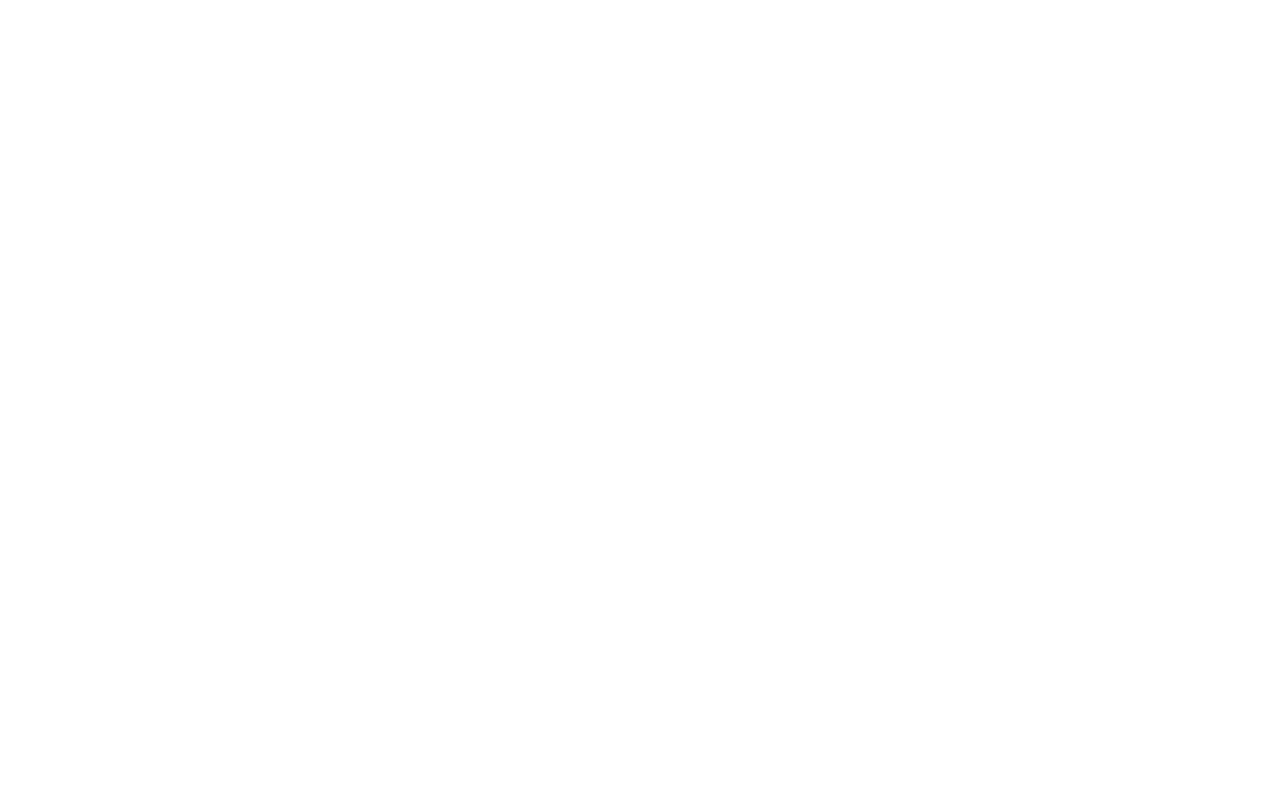
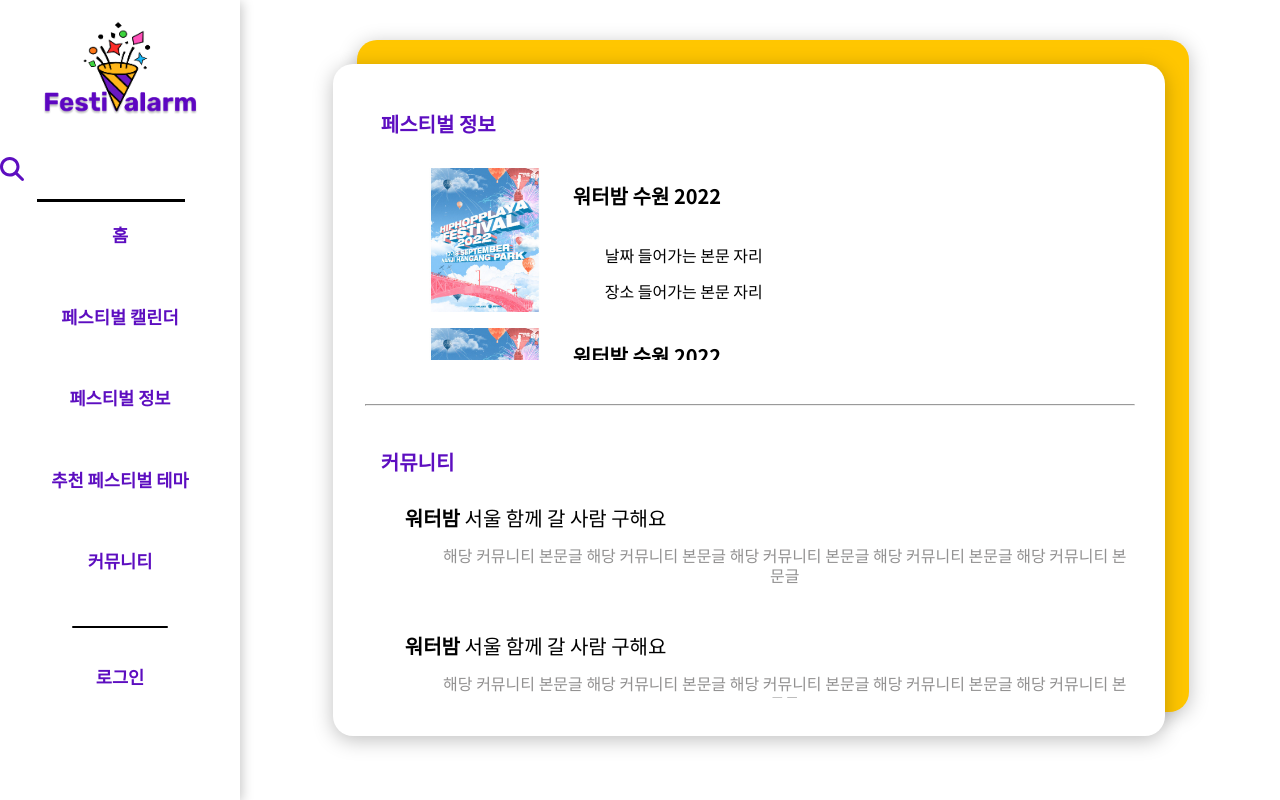
Before and after one commit to soyeons/MUTSA_team_Soyeon, a React (Create React App) app: page /search in a window 1280 px wide. Before the commit this address had no page. Built offline with nearby package versions, Linux system fonts and the light colour scheme; a web font is replaced by a local one.

Commit message:
[feat] 로고 추가, 검색 페이지 컴포넌트 구현

```diff
--- a/src/App.js
+++ b/src/App.js
@@ -21,6 +21,7 @@
 import TKShowPost from './pages/TKShowPost';
 import InfShowPost from './pages/InfShowPost';
 import EditPost from './pages/EditPost';
+import Search from './Search';
 
 const API_URL = 'http://172.20.10.4:8000/festivalapp/post/';
 
@@ -48,6 +49,7 @@
 					<Route path='/ticket/post/:postID' element={<TKShowPost apiUrl={API_URL} />} />
 					<Route path='/inf/post/:postID' element={<InfShowPost apiUrl={API_URL} />} />
 					<Route path='/writepost' element={<WritePost apiUrl={API_URL} />} />
+					<Route path='/search' element={<Search></Search>} />
 				</Routes>
 			</userContext.Provider>
 		</>
--- a/src/Nav.css
+++ b/src/Nav.css
@@ -14,8 +14,10 @@
 }
 
 .logoimg {
-	width: 9rem;
+	width: 10rem;
 	margin: 0 auto;
+	margin-top: 1rem;
+	margin-bottom: 2rem;
 }
 
 .search {
--- /dev/null
+++ b/src/Search.css
@@ -0,0 +1,171 @@
+@import url('https://fonts.googleapis.com/css2?family=Noto+Sans+KR:wght@100;300;400;500;700;900&display=swap');
+
+* {
+	font-family: 'Noto Sans KR', sans-serif;
+}
+
+.search {
+	display: flex;
+	padding-left: 0;
+	width: 100vw;
+	padding-bottom: 0;
+}
+
+.search nav {
+	background-color: white;
+	color: #5d0ec0;
+	height: 100vh;
+	width: 15rem;
+	box-shadow: 0.1rem 0.1rem 0.7rem rgb(200, 200, 200);
+}
+
+.searchBody {
+	position: relative;
+	background-size: cover;
+	background-repeat: no-repeat;
+	margin: 0 auto;
+	text-align: center;
+	padding-left: 2%;
+}
+
+.searchBackContainer {
+	background-color: #ffc600;
+	width: 65vw;
+	height: 42rem;
+	box-shadow: 0px 0.25rem 1.25rem rgba(0, 0, 0, 0.25);
+	border-radius: 1.25rem;
+	position: relative;
+	margin-top: 2.5rem;
+}
+
+.searchContainer {
+	position: absolute;
+	top: 1.5rem;
+	right: 1.5rem;
+	display: flex;
+	flex-direction: column;
+	width: 100%;
+	height: 100%;
+	box-shadow: 0px 0.25rem 1.25rem rgba(0, 0, 0, 0.25);
+	border-radius: 1.25rem;
+	background-color: white;
+	box-sizing: border-box;
+	padding: 2rem;
+	padding-top: 3rem;
+	gap: 2rem;
+	padding-bottom: 3rem;
+}
+
+.searchText p {
+	color: #5d0ec0;
+	text-align: left;
+	padding-left: 1rem;
+	font-weight: 600;
+	font-size: 1.25rem;
+	line-height: 1.5rem;
+	margin-top: 0;
+	margin-bottom: 1rem;
+}
+
+.searchFestList {
+	display: flex;
+	flex-direction: column;
+	overflow-y: scroll;
+	height: 13rem;
+	margin-top: 1rem;
+}
+
+.searchFestEach {
+	display: flex;
+	padding-left: 3rem;
+	gap: 1rem;
+	padding-top: 1rem;
+}
+
+.searchFestList img {
+	max-width: 20%;
+	object-fit: contain;
+}
+
+.searchFestDesc {
+	display: flex;
+	flex-direction: column;
+	align-items: flex-start;
+	justify-content: flex-start;
+}
+
+.searchFestDesc .searchFestTitle {
+	font-weight: 600;
+	font-size: 1.25rem;
+	line-height: 1.5rem;
+	margin: 0;
+	margin-top: 1rem;
+	margin-bottom: 2.4rem;
+}
+
+.searchFestInfo {
+	display: flex;
+	flex-direction: column;
+	gap: 1rem;
+	padding-left: 2rem;
+}
+
+.searchFestInfo p {
+	margin: 0;
+	font-weight: 500;
+	font-size: 1rem;
+	line-height: 1.24rem;
+}
+
+.searchContainer hr {
+	height: 0.01rem;
+	width: 100%;
+	background-color: black;
+}
+
+.searchCommList {
+	display: flex;
+	flex-direction: column;
+	overflow-y: scroll;
+	height: 13rem;
+}
+
+.searchCommEach {
+	display: flex;
+	flex-direction: column;
+	align-items: flex-start;
+	margin-left: 2.5rem;
+	margin-bottom: 1rem;
+}
+
+.searchCommInfo {
+	text-overflow: ellipsis;
+}
+
+.searchCommTitle {
+	font-size: 1.25rem;
+	line-height: 1.5rem;
+	margin: 0;
+	margin-top: 1rem;
+}
+
+.searchCommTitle span {
+	font-weight: 600;
+	font-size: 1.25rem;
+	line-height: 1.5rem;
+	margin: 0;
+	margin-top: 1rem;
+}
+
+.searchCommInfo {
+	padding-left: 2rem;
+	margin: 0;
+	font-weight: 500;
+	font-size: 1rem;
+	line-height: 1.24rem;
+}
+
+.searchCommInfo p {
+	margin: 1rem 0;
+	color: #929191;
+}
--- /dev/null
+++ b/src/Search.js
@@ -0,0 +1,95 @@
+import React, { useState } from 'react';
+import './Search.css';
+import Navbar from './Nav';
+import festivallist from './list.json';
+
+const initialPostList = festivallist['festivallist'];
+
+const Search = () => {
+	return (
+		<div className='search'>
+			<nav>
+				<Navbar />
+			</nav>
+			<div className='searchBody'>
+				<div className='searchBackContainer'>
+					<div className='searchContainer'>
+						<div className='searchFest'>
+							<div className='searchText'>
+								<p>페스티벌 정보</p>
+							</div>
+							<div className='searchFestList'>
+								<div className='searchFestEach'>
+									<img className='seacrhFestPoster' src='img/festival128.jpg' alt='포스터'></img>
+									<div className='searchFestDesc'>
+										<p className='searchFestTitle'>
+											<span>워터밤</span> 수원 2022
+										</p>
+										<div className='searchFestInfo'>
+											<p className='searchFestDate'>날짜 들어가는 본문 자리</p>
+											<p className='searchFestLoca'>장소 들어가는 본문 자리</p>
+										</div>
+									</div>
+								</div>
+								<div className='searchFestEach'>
+									<img className='seacrhFestPoster' src='img/festival128.jpg' alt='포스터'></img>
+									<div className='searchFestDesc'>
+										<p className='searchFestTitle'>
+											<span>워터밤</span> 수원 2022
+										</p>
+										<div className='searchFestInfo'>
+											<p className='searchFestDate'>날짜 들어가는 본문 자리</p>
+											<p className='searchFestLoca'>장소 들어가는 본문 자리</p>
+										</div>
+									</div>
+								</div>
+							</div>
+						</div>
+						<hr />
+						<div className='searchComm'>
+							<div className='searchText'>
+								<p>커뮤니티</p>
+							</div>
+							<div className='searchCommList'>
+								<div className='searchCommEach'>
+									<p className='searchCommTitle'>
+										<span>워터밤</span> 서울 함께 갈 사람 구해요
+									</p>
+									<div className='searchCommInfo'>
+										<p>해당 커뮤니티 본문글 해당 커뮤니티 본문글 해당 커뮤니티 본문글 해당 커뮤니티 본문글 해당 커뮤니티 본문글</p>
+									</div>
+								</div>
+								<div className='searchCommEach'>
+									<p className='searchCommTitle'>
+										<span>워터밤</span> 서울 함께 갈 사람 구해요
+									</p>
+									<div className='searchCommInfo'>
+										<p>해당 커뮤니티 본문글 해당 커뮤니티 본문글 해당 커뮤니티 본문글 해당 커뮤니티 본문글 해당 커뮤니티 본문글</p>
+									</div>
+								</div>
+								<div className='searchCommEach'>
+									<p className='searchCommTitle'>
+										<span>워터밤</span> 서울 함께 갈 사람 구해요
+									</p>
+									<div className='searchCommInfo'>
+										<p>해당 커뮤니티 본문글 해당 커뮤니티 본문글 해당 커뮤니티 본문글 해당 커뮤니티 본문글 해당 커뮤니티 본문글</p>
+									</div>
+								</div>
+								<div className='searchCommEach'>
+									<p className='searchCommTitle'>
+										<span>워터밤</span> 서울 함께 갈 사람 구해요
+									</p>
+									<div className='searchCommInfo'>
+										<p>해당 커뮤니티 본문글 해당 커뮤니티 본문글 해당 커뮤니티 본문글 해당 커뮤니티 본문글 해당 커뮤니티 본문글</p>
+									</div>
+								</div>
+							</div>
+						</div>
+					</div>
+				</div>
+			</div>
+		</div>
+	);
+};
+
+export default Search;
```
Also changed, not shown: src/img/logo.png.
